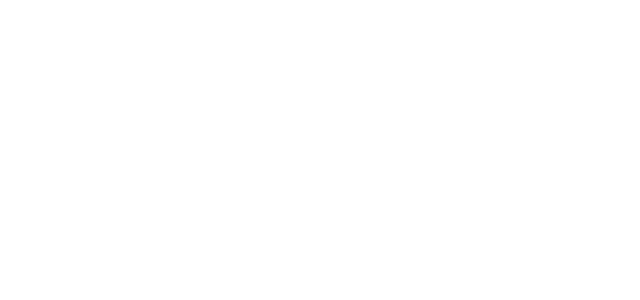
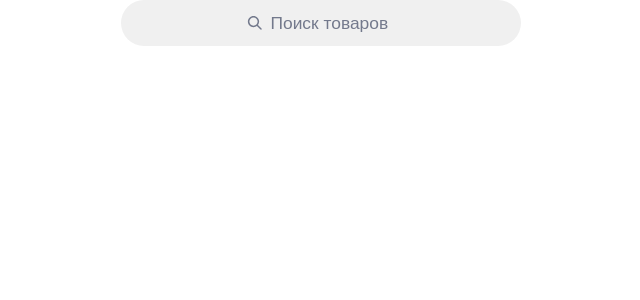
Before and after one commit to bluzord/market-place, a Vue app: page / in a window 1280 px wide. Shown: the top 300 px of the page, without its empty margins (312-952 px from the left). Built offline with nearby package versions, Linux system fonts and the light colour scheme; a web font is replaced by a local one.

Commit message:
Добавить компонент SearchBar

```diff
--- a/src/app/App.vue
+++ b/src/app/App.vue
@@ -1,12 +1,10 @@
 <script setup lang="ts">
-import { Button } from '@/shared/ui/Button'
+import { SearchBar } from '@/shared/ui/SearchBar'
 import './styles/main.scss'
 </script>
 
 <template>
-  <Button variant="outlined" icon="cross">
-    Купить
-  </Button>
+  <SearchBar placeholder="Поиск товаров" />
 </template>
 
 <style scoped lang="scss">
--- /dev/null
+++ b/src/shared/ui/SearchBar/SearchBar.vue
@@ -0,0 +1,62 @@
+<script setup lang="ts">
+import { computed, nextTick, ref } from 'vue'
+import { Icon } from '@/shared/ui/Icon'
+
+defineProps<{
+  placeholder: string
+}>()
+
+const isFocused = ref<boolean>(false)
+const inputRef = ref<HTMLInputElement | null>(null)
+const query = ref<string>('')
+
+const isFilled = computed<boolean>(() => query.value.length > 0)
+const isActive = computed<boolean>(() => isFocused.value || isFilled.value)
+
+function handleFocus() {
+  isFocused.value = true
+  nextTick(() => {
+    inputRef.value?.focus()
+    inputRef.value?.select()
+  })
+}
+
+function handleBlur() {
+  isFocused.value = false
+}
+
+function handleEsc() {
+  inputRef.value?.blur()
+}
+</script>
+
+<template>
+  <div
+    tabindex="0"
+    class="search-bar"
+    :class="[{ 'search-bar--active': isActive }]"
+    :aria-label="placeholder"
+    @click="handleFocus"
+    @focus="handleFocus"
+    @keydown.esc="handleEsc"
+  >
+    <Icon
+      icon="search"
+      class="search-bar__icon"
+      :class="[{ 'search-bar__icon--active': isFocused }]"
+      aria-hidden="true"
+    />
+    <span class="search-bar__placeholder" aria-hidden="true">{{ placeholder }}</span>
+    <input
+      ref="inputRef"
+      v-model="query"
+      type="text"
+      class="search-bar__input"
+      @blur="handleBlur"
+    >
+  </div>
+</template>
+
+<style scoped lang="scss">
+@use './styles.scss';
+</style>
--- /dev/null
+++ b/src/shared/ui/SearchBar/index.ts
@@ -0,0 +1 @@
+export { default as SearchBar } from './SearchBar.vue'
--- /dev/null
+++ b/src/shared/ui/SearchBar/styles.scss
@@ -0,0 +1,70 @@
+@use '@/app/styles/helpers' as *;
+
+.search-bar {
+  @include flex-center();
+  position: relative;
+  width: rem(400);
+  height: rem(46);
+  overflow: hidden;
+  background-color: var(--color-light-gray);
+  color: var(--color-dark-accent);
+  border: none;
+  border-radius: rem(32);
+  padding-block: rem(15);
+  padding-inline: rem(17);
+
+  cursor: text;
+
+  &__icon {
+    position: absolute;
+    left: rem(125);
+    width: rem(18);
+    height: rem(18);
+    transition: left var(--transition-duration) ease;
+
+    &--active {
+      color: var(--color-primary-hover);
+    }
+  }
+
+  &__placeholder {
+    position: absolute;
+    left: rem(150);
+    user-select: none;
+    opacity: 1;
+    transition:
+      opacity var(--transition-duration) ease,
+      left var(--transition-duration) ease;
+  }
+
+  &__input {
+    position: absolute;
+    left: rem(150);
+    opacity: 0;
+    color: var(--color-dark);
+    max-width: 0;
+    background: none;
+    border: none;
+    outline: none;
+    transition:
+      opacity var(--transition-duration) ease,
+      left var(--transition-duration) ease;
+  }
+
+  &--active {
+    .search-bar__icon {
+      left: rem(17);
+    }
+
+    .search-bar__input {
+      opacity: 1;
+      left: rem(40);
+      max-width: 100%;
+    }
+
+    .search-bar__placeholder {
+      left: rem(40);
+      opacity: 0;
+    }
+  }
+}
```
